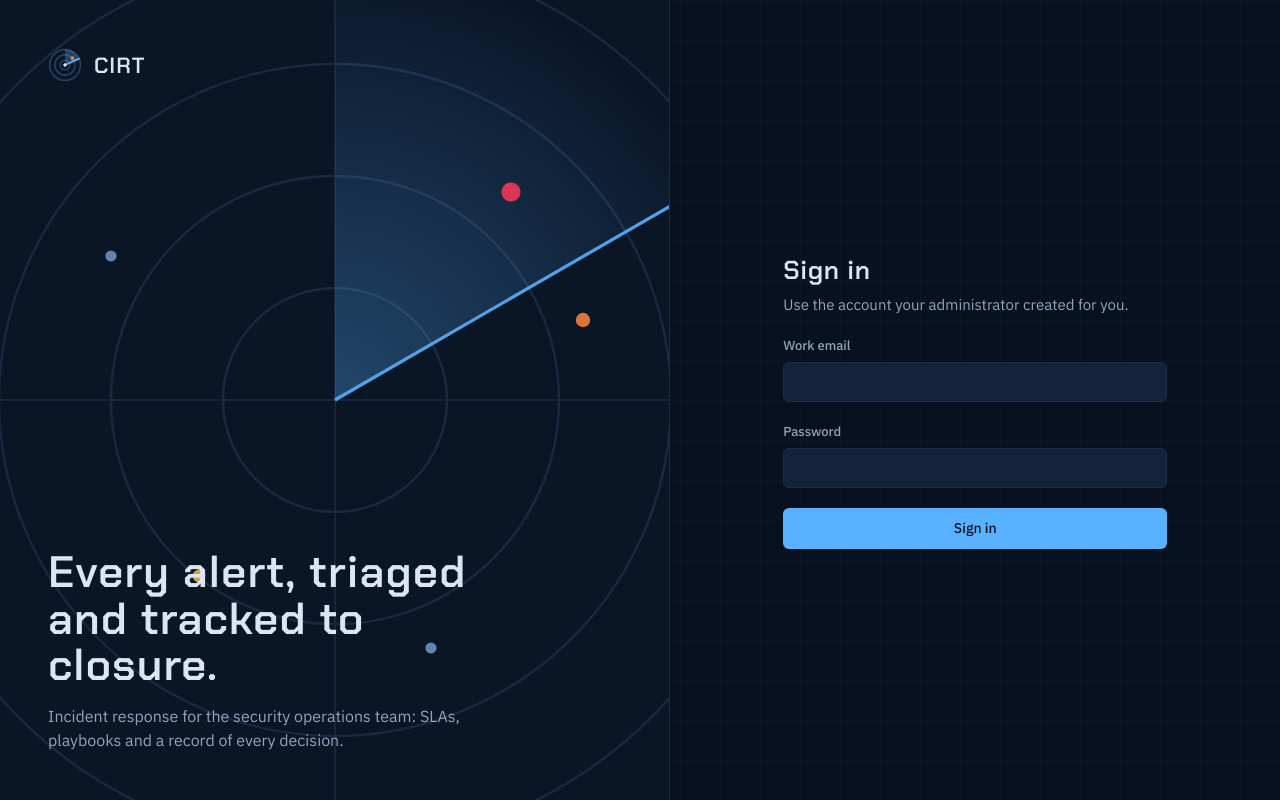
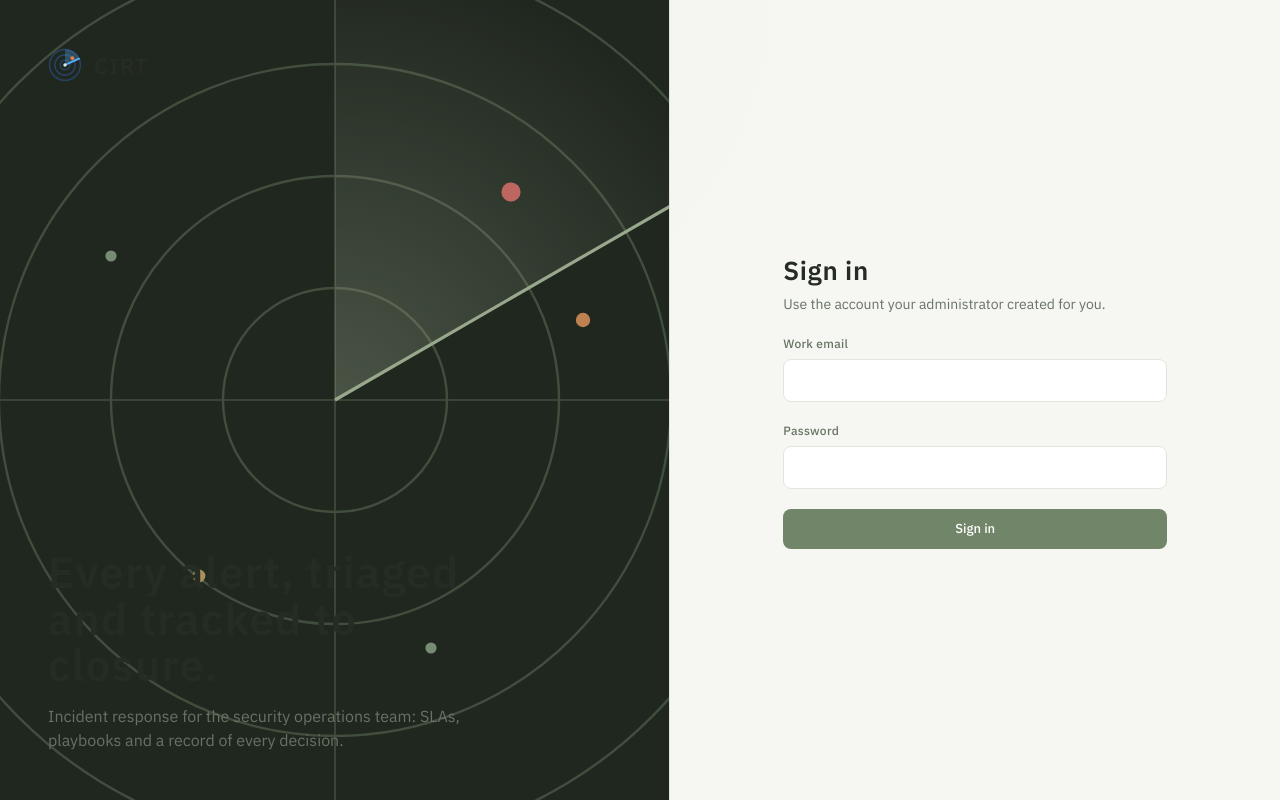
Before and after one commit to MeghanaK11/Cyber-Incident-Response-and-Threat-Intelligence-Management-Platform, a Next.js app: page /login in a window 1280 px wide. Built offline with nearby package versions, Linux system fonts and the light colour scheme.

Commit message:
style: redesign CIRT UI with white and olive theme

```diff
--- a/src/app/(app)/assets/page.tsx
+++ b/src/app/(app)/assets/page.tsx
@@ -13,7 +13,7 @@ type Asset = {
 
 const TYPES = ["SERVER", "WORKSTATION", "NETWORK_DEVICE", "CLOUD_INSTANCE", "DATABASE", "APPLICATION", "IOT"];
 const EMPTY = { hostname: "", ip_address: "", asset_type: "SERVER", operating_system: "", department: "", criticality: "3", is_internet_facing: false };
-const CRIT_COLOR = ["", "#6b8fbf", "#6b8fbf", "#e3b341", "#f0803c", "#f2385a"];
+const CRIT_COLOR = ["", "#82977F", "#82977F", "#B99A64", "#D18B57", "#CF6F68"];
 
 export default function AssetsPage() {
   const user = useUser();
@@ -161,7 +161,7 @@ export default function AssetsPage() {
                 <td className="py-3 pr-4">
                   <span className="flex items-center gap-1" title={`Criticality ${a.criticality} of 5`}>
                     {[1, 2, 3, 4, 5].map((n) => (
-                      <span key={n} className="h-2.5 w-2.5 rounded-[2px]" style={{ background: n <= a.criticality ? CRIT_COLOR[a.criticality] : "#1b2c45" }} />
+                      <span key={n} className="h-2.5 w-2.5 rounded-[2px]" style={{ background: n <= a.criticality ? CRIT_COLOR[a.criticality] : "#E1E6DC" }} />
                     ))}
                     <span className="ml-1.5 text-[12px] text-ink-3">{a.criticality}</span>
                   </span>
--- a/src/app/(app)/dashboard/page.tsx
+++ b/src/app/(app)/dashboard/page.tsx
@@ -21,7 +21,7 @@ type Dashboard = {
 };
 
 const SEV_ORDER = ["CRITICAL", "HIGH", "MEDIUM", "LOW"];
-const SEV_COLOR: Record<string, string> = { CRITICAL: "#f2385a", HIGH: "#f0803c", MEDIUM: "#e3b341", LOW: "#6b8fbf" };
+const SEV_COLOR: Record<string, string> = { CRITICAL: "#CF6F68", HIGH: "#D18B57", MEDIUM: "#B99A64", LOW: "#82977F" };
 
 export default function DashboardPage() {
   const [data, setData] = useState<Dashboard | null>(null);
--- a/src/app/(app)/incidents/[id]/page.tsx
+++ b/src/app/(app)/incidents/[id]/page.tsx
@@ -33,7 +33,7 @@ type Similar = {
 };
 type Act = (fn: () => Promise<unknown>, msg?: string) => Promise<boolean>;
 
-const IMPACT_COLOR: Record<string, string> = { TARGETED: "#93a4bd", AFFECTED: "#e3b341", COMPROMISED: "#f2385a" };
+const IMPACT_COLOR: Record<string, string> = { TARGETED: "#82977F", AFFECTED: "#B99A64", COMPROMISED: "#CF6F68" };
 
 export default function IncidentDetailPage({ params }: { params: Promise<{ id: string }> }) {
   const { id } = use(params);
--- a/src/app/(app)/layout.tsx
+++ b/src/app/(app)/layout.tsx
@@ -16,7 +16,7 @@ export default async function AppLayout({ children }: { children: React.ReactNod
     <UserProvider user={user}>
       <div className="flex min-h-screen">
         <Nav posture={posture} />
-        <main className="min-w-0 flex-1 px-10 py-9">
+        <main className="min-w-0 flex-1 px-6 py-7 sm:px-8 lg:px-10 lg:py-9">
           <div className="mx-auto max-w-[1280px]">{children}</div>
         </main>
       </div>
--- a/src/app/globals.css
+++ b/src/app/globals.css
@@ -1,79 +1,55 @@
 @import "tailwindcss";
 
-/* Night-ops console. Colour is reserved for severity and state; everything
-   else lives in a narrow band of ink blues so the heat colours read instantly. */
+/* CIRT — White & Olive enterprise design system */
 @theme {
-  --color-surface: #08111f;   /* page */
-  --color-panel: #0d1a2d;     /* raised areas */
-  --color-panel-2: #12233b;   /* hover, inputs */
-  --color-line: #1b2c45;      /* rules and borders */
-  --color-line-2: #26405f;    /* stronger borders, focus rings */
-  --color-ink: #dce6f2;       /* primary text */
-  --color-ink-2: #93a4bd;     /* secondary text */
-  --color-ink-3: #62769a;     /* muted text */
-  --color-accent: #59b2ff;    /* links, primary actions */
-  --color-accent-dark: #2f86d8;
-
-  /* severity heat scale, cool to hot */
-  --color-sev-1: #6b8fbf;     /* low */
-  --color-sev-2: #e3b341;     /* medium */
-  --color-sev-3: #f0803c;     /* high */
-  --color-sev-4: #f2385a;     /* critical */
-
-  /* state, always paired with a text label */
-  --color-good: #3fb950;
-  --color-warn: #e3b341;
-  --color-critical: #f2385a;
-
+  --color-surface: #F6F7F2;
+  --color-panel: #FFFFFF;
+  --color-panel-2: #F0F3EC;
+  --color-line: #E1E6DC;
+  --color-line-2: #CBD5C5;
+  --color-ink: #252C24;
+  --color-ink-2: #687264;
+  --color-ink-3: #899283;
+  --color-accent: #718568;
+  --color-accent-dark: #586B50;
+  --color-sev-1: #82977F;
+  --color-sev-2: #B58A4A;
+  --color-sev-3: #D18B57;
+  --color-sev-4: #C45E59;
+  --color-good: #64866B;
+  --color-warn: #B58A4A;
+  --color-critical: #C45E59;
   --font-sans: "IBM Plex Sans", ui-sans-serif, system-ui, sans-serif;
-  --font-display: "Chakra Petch", "IBM Plex Sans", ui-sans-serif, sans-serif;
+  --font-display: "IBM Plex Sans", ui-sans-serif, system-ui, sans-serif;
   --font-mono: "IBM Plex Mono", ui-monospace, Menlo, Consolas, monospace;
-
   --animate-meter: meter-fill 900ms cubic-bezier(0.2, 0.7, 0.2, 1) both;
 }
-
-@keyframes meter-fill {
-  from { transform: scaleX(0); }
-  to { transform: scaleX(1); }
+@keyframes meter-fill { from { transform: scaleX(0); } to { transform: scaleX(1); } }
+@keyframes cirt-enter { from { opacity: 0; transform: translateY(7px); } to { opacity: 1; transform: translateY(0); } }
+html { color-scheme: light; scroll-behavior: smooth; }
+html, body { background: var(--color-surface); color: var(--color-ink); }
+body { font-size: 14px; background-image: radial-gradient(ellipse at 12% 0%, rgba(113,133,104,.055), transparent 42%); background-attachment: fixed; }
+::selection { background: rgba(113,133,104,.22); color: #20271E; }
+:focus-visible { outline: 2px solid #8A9B7D; outline-offset: 3px; }
+* { scrollbar-width: thin; scrollbar-color: #B8C2B1 #F0F3EC; }
+*::-webkit-scrollbar { width: 9px; height: 9px; }
+*::-webkit-scrollbar-track { background: #F0F3EC; }
+*::-webkit-scrollbar-thumb { background: #B8C2B1; border: 2px solid #F0F3EC; border-radius: 99px; }
+@media (prefers-reduced-motion: no-preference) { main > div > * { animation: cirt-enter .38s ease-out both; } }
+@media (prefers-reduced-motion: reduce) { *, *::before, *::after { animation: none !important; transition: none !important; scroll-behavior: auto !important; } }
+@utility btn { @apply inline-flex shrink-0 items-center justify-center gap-2 whitespace-nowrap rounded-lg px-3.5 py-2 text-[13px] font-medium transition-all duration-200 disabled:cursor-not-allowed disabled:opacity-50; }
+@layer components {
+  .input { @apply w-full rounded-lg border border-line bg-panel px-3 py-2.5 text-[14px] text-ink outline-none placeholder:text-ink-3 focus:border-accent focus:ring-2 focus:ring-accent/20 transition-colors; }
+  select.input { @apply pr-8; }
+  .label { @apply mb-1.5 block text-[12px] font-medium tracking-wide text-ink-2; }
+  .btn-primary { @apply btn bg-accent text-white hover:bg-[#5F7456] hover:-translate-y-px active:translate-y-0; }
+  .btn-ghost { @apply btn border border-line bg-panel text-ink-2 hover:border-line-2 hover:bg-panel-2 hover:text-ink; }
+  .btn-danger { @apply btn border border-critical/40 bg-critical/5 text-critical hover:bg-critical/10; }
+  .section-title { @apply font-display text-[14px] font-semibold tracking-wide text-ink; }
+  .panel { @apply rounded-xl border border-line bg-panel; }
+  .page-title { @apply font-display text-[26px] font-semibold leading-tight tracking-[-0.03em] text-ink; }
+  .code { @apply font-mono text-[12px] text-ink-2; }
 }
-
-html { color-scheme: dark; }
-html, body { background: var(--color-surface); color: var(--color-ink); }
-body {
-  font-size: 15px;
-  /* faint plotting grid, like the face of a radar console */
-  background-image:
-    linear-gradient(rgba(89, 130, 190, 0.045) 1px, transparent 1px),
-    linear-gradient(90deg, rgba(89, 130, 190, 0.045) 1px, transparent 1px);
-  background-size: 40px 40px;
-  background-attachment: fixed;
-}
-
-::selection { background: rgba(89, 178, 255, 0.3); }
-
-:focus-visible { outline: 2px solid var(--color-accent); outline-offset: 2px; }
-
-@media (prefers-reduced-motion: reduce) {
-  *, *::before, *::after { animation: none !important; transition: none !important; }
-}
-
-@utility btn {
-  @apply inline-flex shrink-0 items-center justify-center gap-2 whitespace-nowrap rounded-md px-3.5 py-2 text-[14px] font-medium
-         transition-colors disabled:cursor-not-allowed disabled:opacity-50;
-}
-
-@layer components {
-  .input {
-    @apply w-full rounded-md border border-line bg-panel-2 px-3 py-2 text-[15px] text-ink outline-none
-           placeholder:text-ink-3 focus:border-accent focus:ring-2 focus:ring-accent/25;
-  }
-  select.input { @apply pr-8; }
-  .label { @apply mb-1.5 block text-[13px] font-medium text-ink-2; }
-  .btn-primary { @apply btn bg-accent text-[#04101f] hover:bg-[#7cc3ff]; }
-  .btn-ghost { @apply btn border border-line-2 bg-transparent text-ink hover:bg-panel-2; }
-  .btn-danger { @apply btn border border-critical/50 bg-transparent text-critical hover:bg-critical/10; }
-  .section-title { @apply font-display text-[15px] font-semibold tracking-wide text-ink; }
-  .panel { @apply rounded-lg border border-line bg-panel/80; }
-  .page-title { @apply font-display text-[28px] font-semibold leading-tight tracking-wide text-ink; }
-  .code { @apply font-mono text-[12.5px] text-ink-2; }
-}
+a, button { -webkit-tap-highlight-color: transparent; }
+button, [role="button"] { transition-duration: 180ms; }
+.panel, [class*="rounded-lg"][class*="border"] { box-shadow: 0 1px 2px rgba(34,45,31,.035); }
--- a/src/app/layout.tsx
+++ b/src/app/layout.tsx
@@ -1,6 +1,4 @@
 import type { Metadata } from "next";
-import "@fontsource/chakra-petch/500.css";
-import "@fontsource/chakra-petch/600.css";
 import "@fontsource/ibm-plex-sans/400.css";
 import "@fontsource/ibm-plex-sans/500.css";
 import "@fontsource/ibm-plex-sans/600.css";
--- a/src/app/login/page.tsx
+++ b/src/app/login/page.tsx
@@ -54,27 +54,27 @@ export default function LoginPage() {
   return (
     <main className="grid min-h-screen lg:grid-cols-[1.1fr_1fr]">
       {/* Left: a large radar scope, the console's mark at full size */}
-      <section className="relative hidden overflow-hidden border-r border-line bg-[#0a1526] lg:block">
+      <section className="relative hidden overflow-hidden border-r border-line bg-[#20271F] lg:block">
         <svg viewBox="0 0 600 600" className="absolute left-1/2 top-1/2 h-[120%] -translate-x-1/2 -translate-y-1/2 opacity-90" aria-hidden>
           <defs>
             <radialGradient id="sweep" cx="300" cy="300" r="280" gradientUnits="userSpaceOnUse">
-              <stop offset="0" stopColor="#59b2ff" stopOpacity="0.35" />
-              <stop offset="1" stopColor="#59b2ff" stopOpacity="0" />
+              <stop offset="0" stopColor="#A6B69A" stopOpacity="0.35" />
+              <stop offset="1" stopColor="#A6B69A" stopOpacity="0" />
             </radialGradient>
           </defs>
           {[70, 140, 210, 280].map((r) => (
-            <circle key={r} cx="300" cy="300" r={r} fill="none" stroke="#1b2c45" strokeWidth="1.5" />
+            <circle key={r} cx="300" cy="300" r={r} fill="none" stroke="#465341" strokeWidth="1.5" />
           ))}
-          <line x1="20" y1="300" x2="580" y2="300" stroke="#1b2c45" />
-          <line x1="300" y1="20" x2="300" y2="580" stroke="#1b2c45" />
+          <line x1="20" y1="300" x2="580" y2="300" stroke="#465341" />
+          <line x1="300" y1="20" x2="300" y2="580" stroke="#465341" />
           <path d="M300 300 L300 20 A280 280 0 0 1 542 160 Z" fill="url(#sweep)" />
-          <line x1="300" y1="300" x2="542" y2="160" stroke="#59b2ff" strokeWidth="2" />
+          <line x1="300" y1="300" x2="542" y2="160" stroke="#A6B69A" strokeWidth="2" />
           {/* contacts, coloured by severity */}
-          <circle cx="410" cy="170" r="6" fill="#f2385a" />
-          <circle cx="455" cy="250" r="4.5" fill="#f0803c" />
-          <circle cx="215" cy="410" r="4" fill="#e3b341" />
-          <circle cx="160" cy="210" r="3.5" fill="#6b8fbf" />
-          <circle cx="360" cy="455" r="3.5" fill="#6b8fbf" />
+          <circle cx="410" cy="170" r="6" fill="#CF6F68" />
+          <circle cx="455" cy="250" r="4.5" fill="#D18B57" />
+          <circle cx="215" cy="410" r="4" fill="#B99A64" />
+          <circle cx="160" cy="210" r="3.5" fill="#82977F" />
+          <circle cx="360" cy="455" r="3.5" fill="#82977F" />
         </svg>
         <div className="relative flex h-full flex-col justify-between p-12">
           <div className="flex items-center gap-3">
```
Also changed, not shown: src/components/Nav.tsx (+13 -13 lines), src/components/Posture.tsx (+4 -4 lines).
